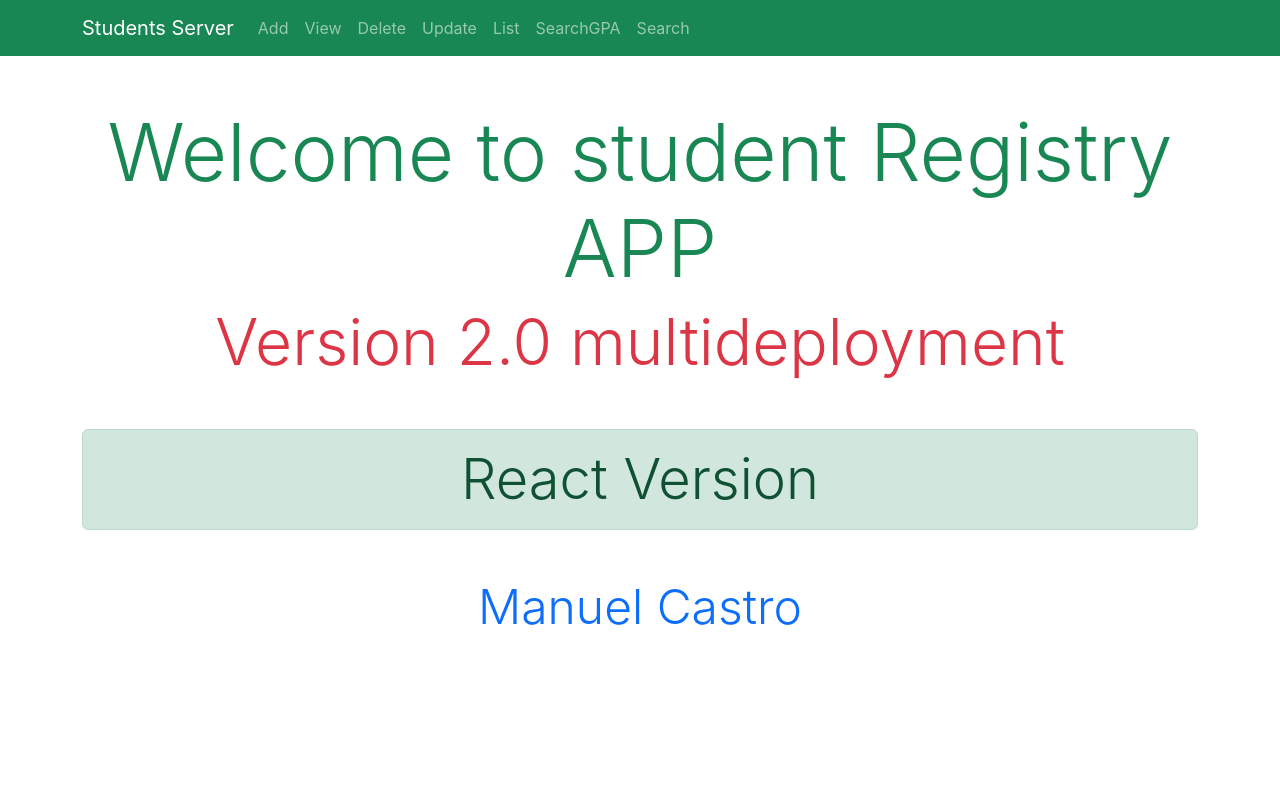
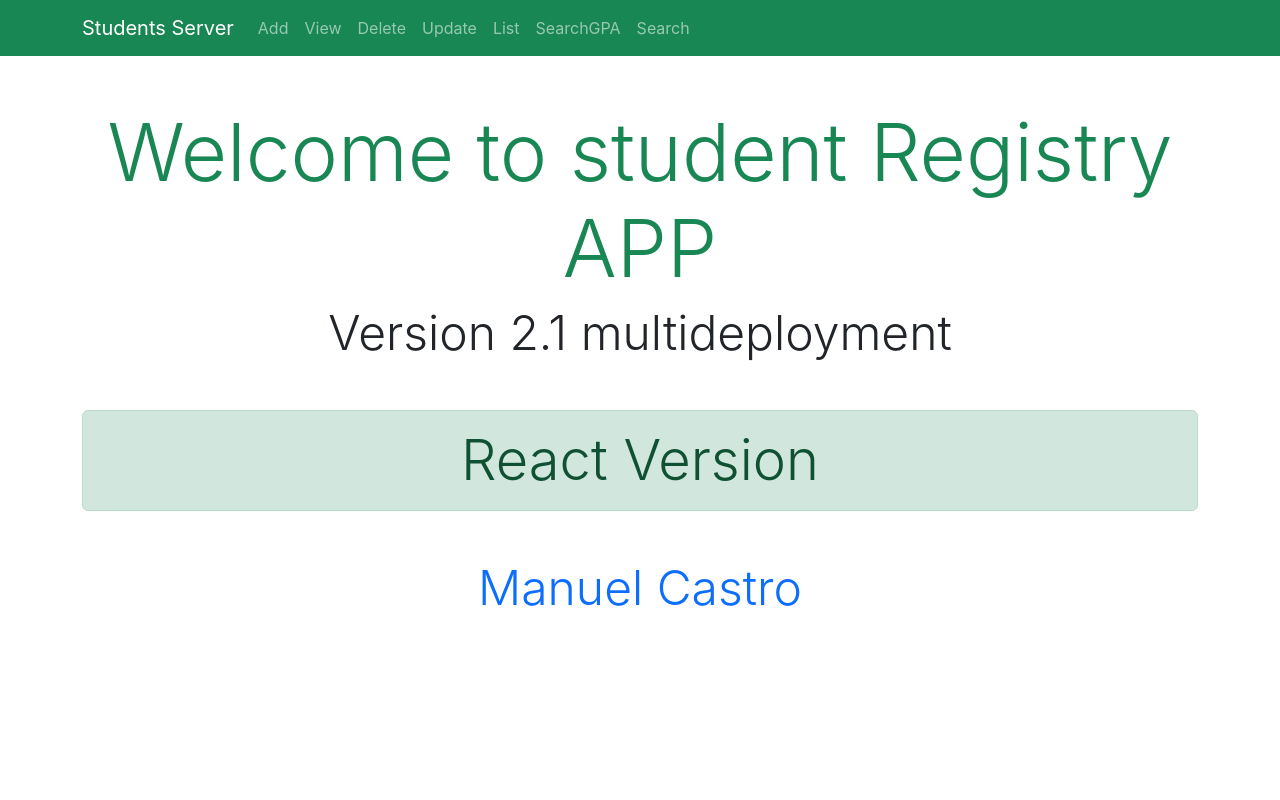
Before and after one commit to manuelcastroFau/reactHWtest, a React (Create React App) app in the folder client/: page /Home in a window 1280 px wide. Shown: the top 800 px of the page. Built offline with nearby package versions, Linux system fonts and the light colour scheme.

Commit message:
changes in ui

```diff
--- a/client/src/pages/Home.js
+++ b/client/src/pages/Home.js
@@ -8,8 +8,8 @@ function Home () {
             <h1 className='display-1 text-success text-center'>
             Welcome to student Registry APP
             </h1>
-            <h1 className='display-3 text-danger text-center'>
-            Version 2.0 multideployment
+            <h1 className='display-5 text-dark text-center'>
+            Version 2.1 multideployment
             </h1>
             <Alert variant={'success'} className='display-4 text-center my-5'>React Version</Alert>
             {/* <h5 className='display-5 text-dark text-center pt-3text-center'>React Version</h5> */}
```
